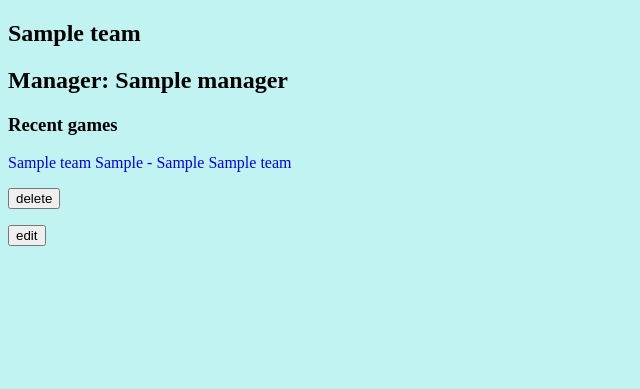
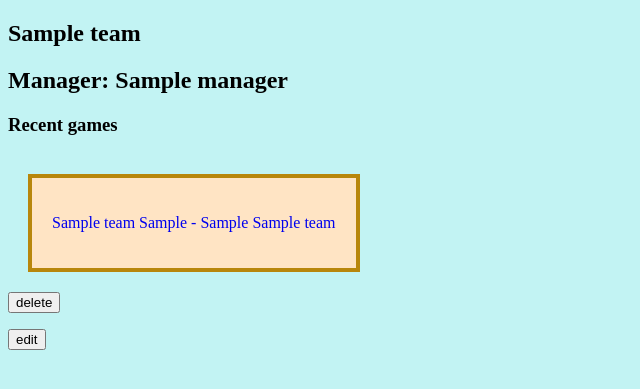
Before and after one commit to defibuildereth/w5_sports_league_project, a Flask app: page /teams/1 in a window 1280 px wide. Shown: the part 98-487 px from the top of the page, without its empty margins (0-640 px from the left). Run offline with Flask 2, Linux system fonts and the light colour scheme; a database or web service that is not in the repository returns one stand-in record (values such as "Sample title"); some libraries are stand-ins or nearby versions.

Commit message:
single team page done

```diff
--- a/static/style.css
+++ b/static/style.css
@@ -46,3 +46,17 @@ th {
     padding: 20px;
     margin: 20px
 }
+
+#single-team-games {
+    display: flex;
+    flex-wrap: wrap;
+    flex-direction: row;
+    justify-content: flex-start;
+}
+
+#single-team-games > section {
+    background-color: bisque;
+    border: 4px solid darkgoldenrod;
+    padding: 20px;
+    margin: 20px
+}
--- a/templates/games/index.html
+++ b/templates/games/index.html
@@ -7,6 +7,7 @@
 {% for game in games %}
 <section>
     <p><a href="/teams/{{game.team1.id}}">{{game.team1.name}}</a> <a href="/games/{{game.id}}">{{game.team1_goals}} - {{game.team2_goals}}</a> <a href="/teams/{{game.team2.id}}">{{game.team2.name}}</a></p>
+
 </section>
     {% endfor %}
 
--- a/templates/teams/show.html
+++ b/templates/teams/show.html
@@ -8,11 +8,15 @@
 
 <h3>Recent games</h3>
 
+<div id="single-team-games">
+
 {% for game in games %}
+<section>
+    <p><a href="/teams/{{game.team1.id}}">{{game.team1.name}}</a> <a href="/games/{{game.id}}">{{game.team1_goals}} - {{game.team2_goals}}</a> <a href="/teams/{{game.team2.id}}">{{game.team2.name}}</a></p>
+</section>
+{% endfor %}
 
-<p><a href="/teams/{{game.team1.id}}">{{game.team1.name}}</a> <a href="/games/{{game.id}}">{{game.team1_goals}} - {{game.team2_goals}}</a> <a href="/teams/{{game.team2.id}}">{{game.team2.name}}</a></p>
-
-{% endfor %}
+</div>
 
 <form action="/teams/{{team.id}}/delete" method="POST">
 <input type="submit" value="delete">
```
